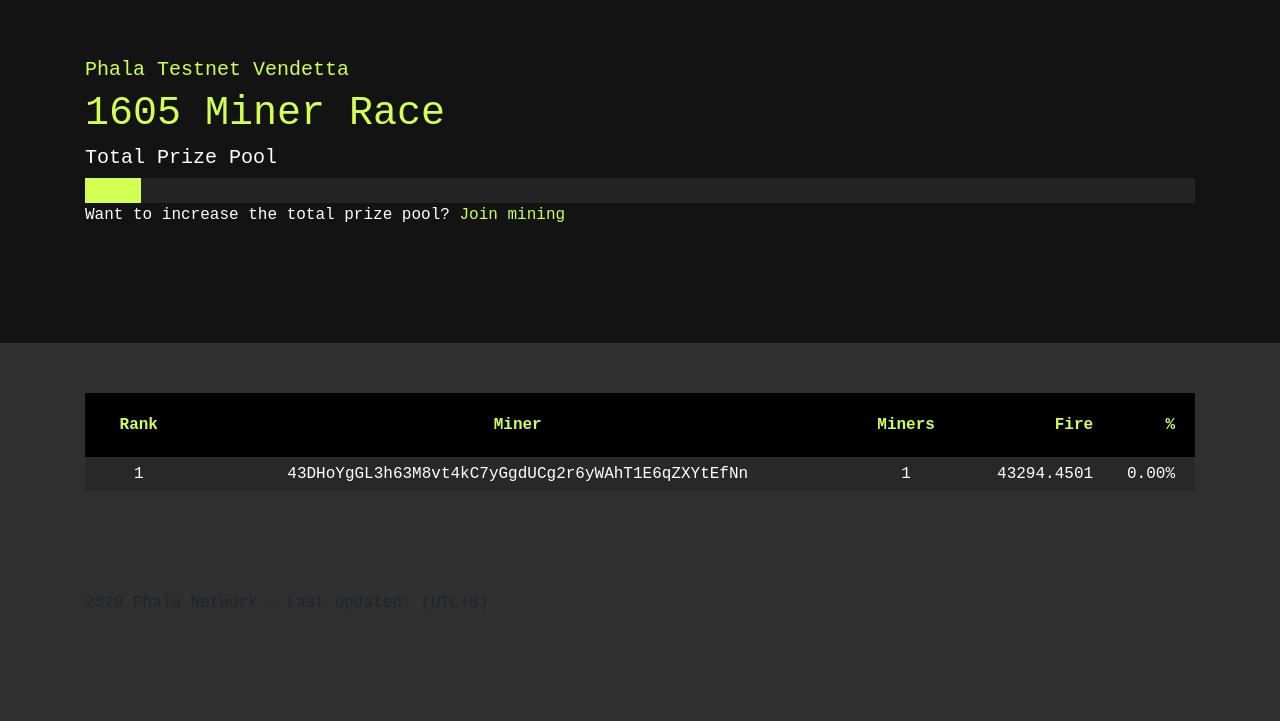
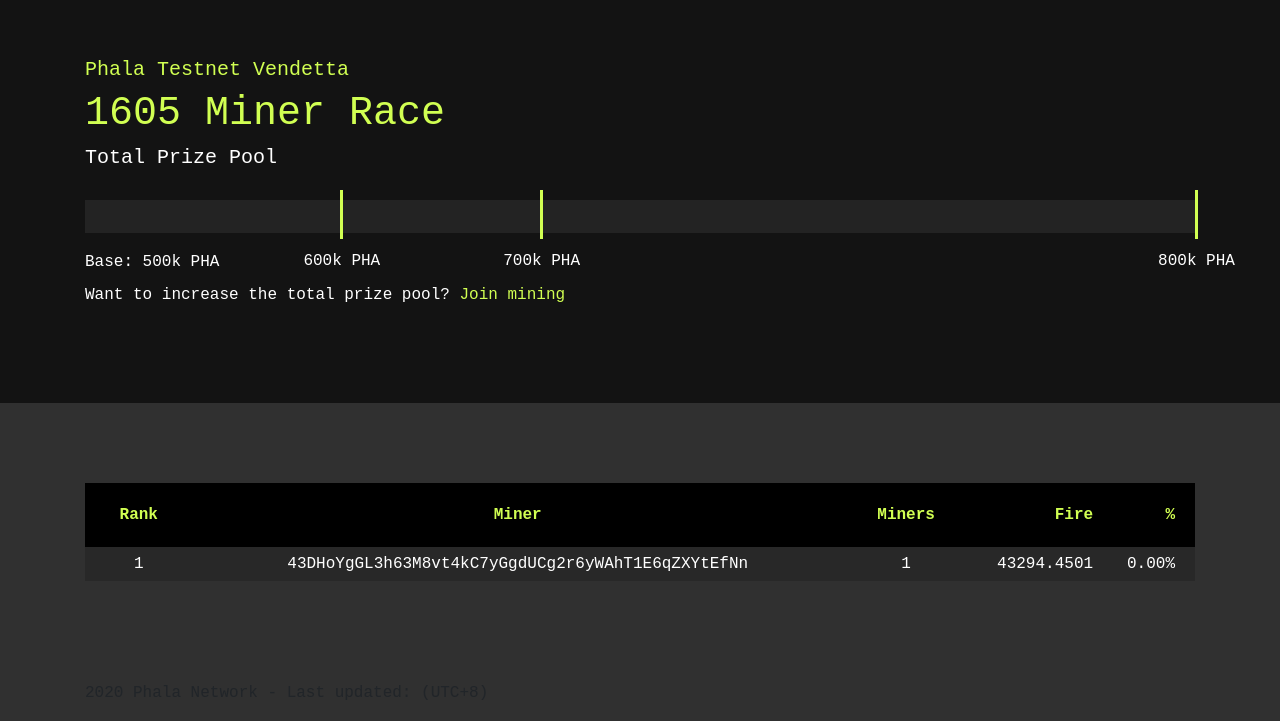
Before and after one commit to littleboarx/poc3-dashboard, a React (Create React App) app: page / in a window 1280 px wide. Shown: the part 142-863 px from the top of the page. Before the commit the page ends 800 px from the top, so only its background shows below. Built offline with nearby package versions, Linux system fonts and the light colour scheme.

Commit message:
Progress bar markers

```diff
--- a/src/App.css
+++ b/src/App.css
@@ -23,13 +23,13 @@
 
 .page-head {
   padding-top: 200px;
-  padding-bottom: 100px;
+  padding-bottom: 80px;
 
   background: #131313;
 }
 
 .page-data {
-  padding-top: 50px;
+  padding-top: 80px;
   padding-bottom: 100px;
 
   background-color: #303030;
@@ -76,6 +76,38 @@
   background-color: #282828;
 }
 
+.progress-bar {
+  background-color: #232323;
+  width: 100%;
+  height: 33px;
+  margin: 30px 0 50px 0;
+  position: relative;
+  overflow: visible;
+}
+.progress-bar .indicator {
+  background-color: #D1FF52;
+  height: 100%;
+}
+.progress-bar .marker {
+  width: 3px;
+  top: -10px;
+  height: 49px;
+  background-color: #D1FF52;
+  position: absolute;
+
+  display: flex;
+  flex-direction: row;
+  justify-content: center;
+}
+.progress-bar .base-label {
+  position: absolute;
+  top: 150%;
+}
+.progress-bar .marker .label {
+  position: relative;
+  top: 120%;
+}
+
 .color-primary {
   color: #D1FF52;
 }
--- a/src/App.js
+++ b/src/App.js
@@ -1,4 +1,4 @@
-import React, { useState } from 'react';
+import React, { useEffect, useState } from 'react';
 
 import Axios from 'axios';
 import BN from 'bn.js';
@@ -29,17 +29,41 @@
     },]
 };
 
-function ProgressBar () {
+const kUnlockHashPowerThreshold = [0, 500000, 1000000, 3000000];
+const kUnlockHashPowerMax = kUnlockHashPowerThreshold[kUnlockHashPowerThreshold.length - 1];
+
+function ProgressBar({currentPower}) {
+  const progress = currentPower / kUnlockHashPowerMax;
+
+  function perc(x) {
+    x = Math.pow(x, 0.8);
+    return `${(100 * x) | 0}%`;
+  }
+
+  useEffect(() => {
+    console.log({currentPower, kUnlockHashPowerMax, progress});
+  }, [])
+
   return (
-    <div style={{backgroundColor: '#232323', width: '100%', height: '25px'}}>
-      <div style={{backgroundColor: '#D1FF52', width: '5%', height: '100%'}}>
+    <div className='progress-bar'>
+      <div className='indicator' style={{width: perc(progress)}}>
+      </div>
+      <div className='base-label'>Base: 500k PHA</div>
+      <div className='marker' style={{left: perc(kUnlockHashPowerThreshold[1]/kUnlockHashPowerMax)}}>
+        <div className='label'>600k PHA</div>
+      </div>
+      <div className='marker' style={{left: perc(kUnlockHashPowerThreshold[2]/kUnlockHashPowerMax)}}>
+        <div className='label'>700k PHA</div>
+      </div>
+      <div className='marker' style={{left: perc(kUnlockHashPowerThreshold[3]/kUnlockHashPowerMax)}}>
+        <div className='label'>800k PHA</div>
       </div>
     </div>
   );
 }
 
 function App() {
-  React.useEffect(() => {
+  useEffect(() => {
     const i = setInterval(() => {
       updateData();
     }, 6000);
@@ -73,7 +97,9 @@
 
           <h5>Total Prize Pool</h5>
 
-          <ProgressBar></ProgressBar>
+          <ProgressBar
+            currentPower={data.maxTotalPower}
+          />
 
           <p>
             Want to increase the total prize pool? <a className="color-primary" href="https://wiki.phala.network/en-us/docs/poc3/">Join mining</a>
```
